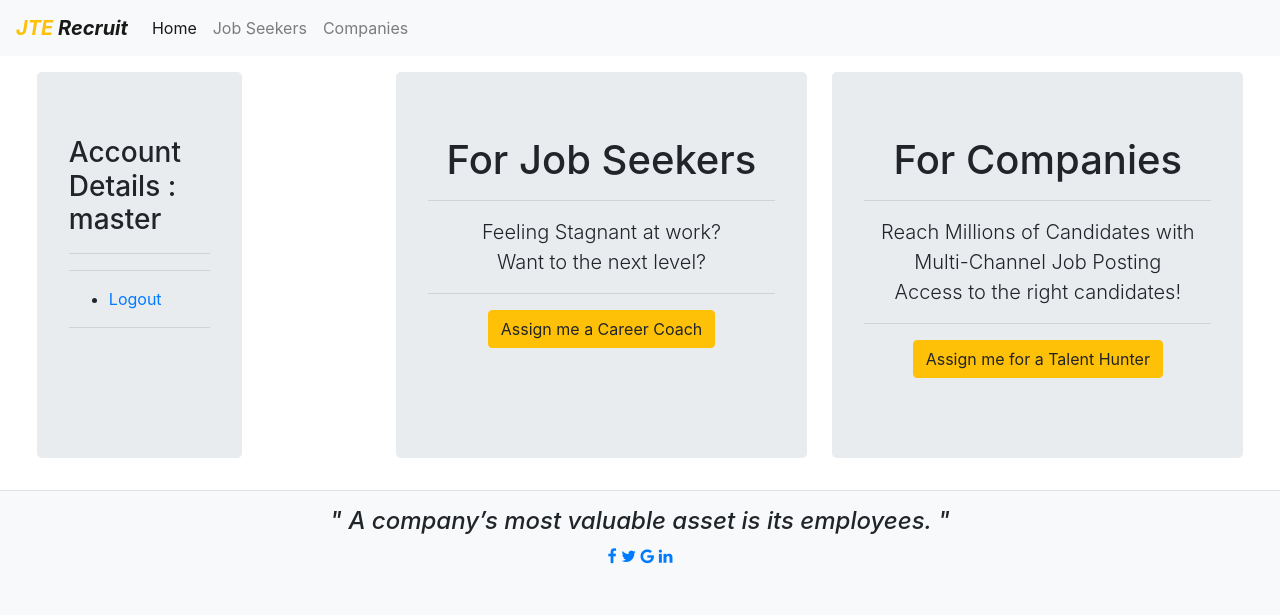
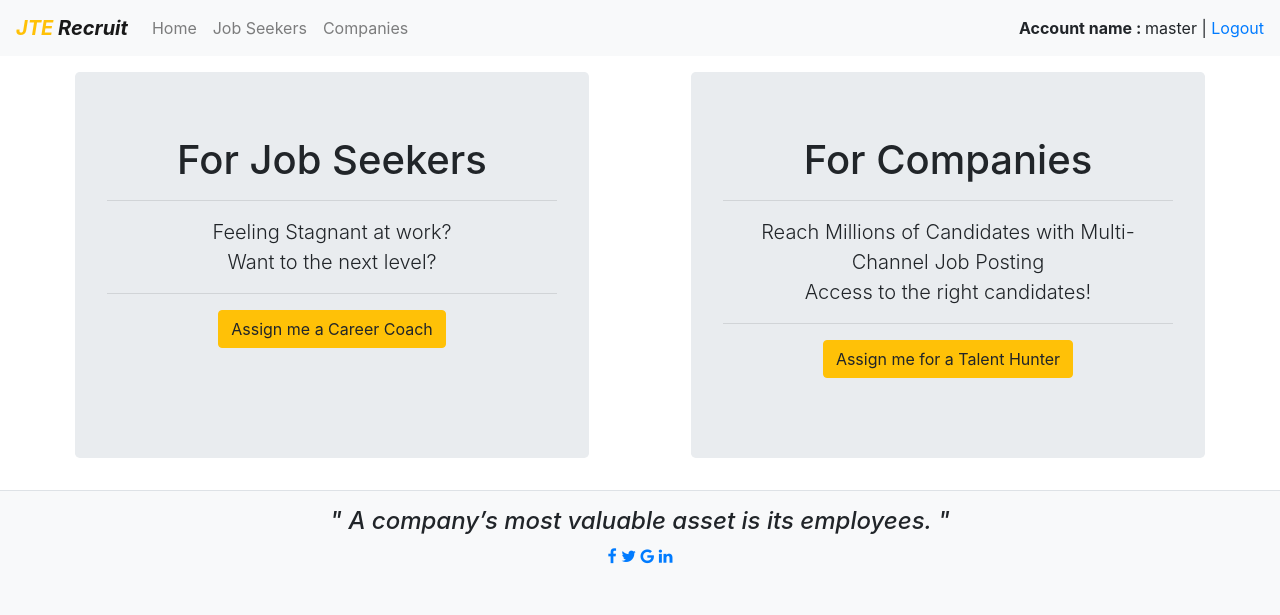
Before and after one commit to Code-Institute-Submissions/project4-django, a Django app: page / in a window 1280 px wide. Shown: the top 615 px of the page. Run offline with Django 3.2, Linux system fonts and the light colour scheme; a user stored in the database is signed in; some libraries are stand-ins or nearby versions.

Commit message:
convert to base and styled the login an register page

```diff
--- /dev/null
+++ b/accounts/templates/base.html
@@ -0,0 +1,85 @@
+<!doctype html>
+<html lang="en">
+
+<head>
+    <!-- Required meta tags -->
+    <meta charset="utf-8">
+    <meta name="viewport" content="width=device-width, initial-scale=1, shrink-to-fit=no">
+    <link rel="stylesheet" href="https://cdnjs.cloudflare.com/ajax/libs/font-awesome/4.7.0/css/font-awesome.min.css">
+
+    <!-- Bootstrap CSS -->
+    <link rel="stylesheet" href="https://stackpath.bootstrapcdn.com/bootstrap/4.3.1/css/bootstrap.min.css" integrity="sha384-ggOyR0iXCbMQv3Xipma34MD+dH/1fQ784/j6cY/iJTQUOhcWr7x9JvoRxT2MZw1T" crossorigin="anonymous">
+
+    <title>{% block title %}{% endblock %}</title>
+</head>
+
+<body>
+    <!-- Navbar -->
+    <nav class="navbar navbar-expand-lg navbar-light bg-light">
+        <a class="navbar-brand font-italic" href=""><strong><span class="text-warning">JTE</span> Recruit</strong></a>
+        <button class="navbar-toggler" type="button" data-toggle="collapse" data-target="#navbarNavDropdown" aria-controls="navbarNavDropdown" aria-expanded="false" aria-label="Toggle navigation">
+        <span class="navbar-toggler-icon"></span>
+      </button>
+
+
+        <div class="collapse navbar-collapse" id="navbarNavDropdown">
+            <ul class="navbar-nav">
+                <li class="nav-item">
+                    <a class="nav-link" href="">Home <span class="sr-only">(current)</span></a>
+                </li>
+                <li class="nav-item">
+                    <a class="nav-link" href="">Job Seekers</a>
+                </li>
+                <li class="nav-item">
+                    <a class="nav-link" href="">Companies</a>
+                </li>
+            </ul>
+        </div>
+
+        <!-- User Login / logout detail -->
+        <span class='text-right'>
+            <span class='pr-2'>
+            {% if messages %}
+                <i>{% for message in messages %} {{ message }} {% endfor %}</i>
+            {% endif %}
+            </span>
+        {% if request.user.username %}
+            <b>Account name : </b>{{request.user.username}} |
+        {% endif %}
+        {% if user.is_authenticated %}
+            <a href="{% url 'logout' %}">Logout</a>
+        {% endif %}
+
+
+        {% if not user.is_authenticated %}
+            <a href="{% url 'login' %}">Login</a> |
+            <a href="{% url 'register' %}">Register</a> |
+        {% endif %}
+        </span>
+        <!-- /.user login / logout detail -->
+
+    </nav>
+    <!-- /navbar -->
+
+    {% block content %}{% endblock %}
+
+    <!-- Footer -->
+    <div class="bg-light border-top pt-3 pb-5">
+        <h4 class=' font-italic text-center'>" A company’s most valuable asset is its employees. "</h4>
+        <div class="text-center">
+            <a href="#" class="fa fa-facebook"></a>
+            <a href="#" class="fa fa-twitter"></a>
+            <a href="#" class="fa fa-google"></a>
+            <a href="#" class="fa fa-linkedin"></a>
+        </div>
+    </div>
+    <!-- /.footer -->
+
+    <!-- Optional JavaScript -->
+    <!-- jQuery first, then Popper.js, then Bootstrap JS -->
+    <script src="https://code.jquery.com/jquery-3.3.1.slim.min.js" integrity="sha384-q8i/X+965DzO0rT7abK41JStQIAqVgRVzpbzo5smXKp4YfRvH+8abtTE1Pi6jizo" crossorigin="anonymous"></script>
+    <script src="https://cdnjs.cloudflare.com/ajax/libs/popper.js/1.14.7/umd/popper.min.js" integrity="sha384-UO2eT0CpHqdSJQ6hJty5KVphtPhzWj9WO1clHTMGa3JDZwrnQq4sF86dIHNDz0W1" crossorigin="anonymous"></script>
+    <script src="https://stackpath.bootstrapcdn.com/bootstrap/4.3.1/js/bootstrap.min.js" integrity="sha384-JjSmVgyd0p3pXB1rRibZUAYoIIy6OrQ6VrjIEaFf/nJGzIxFDsf4x0xIM+B07jRM" crossorigin="anonymous"></script>
+</body>
+
+</html>
--- a/accounts/templates/index.html
+++ b/accounts/templates/index.html
@@ -1,76 +1,12 @@
-<!doctype html>
-<html lang="en">
+{% extends 'base.html' %}
 
-<head>
-    <!-- Required meta tags -->
-    <meta charset="utf-8">
-    <meta name="viewport" content="width=device-width, initial-scale=1, shrink-to-fit=no">
-    <link rel="stylesheet" href="https://cdnjs.cloudflare.com/ajax/libs/font-awesome/4.7.0/css/font-awesome.min.css">
+{% block title %} No.1 Recruitment Firm Singapore | Best Job Portal{% endblock %}
 
-    <!-- Bootstrap CSS -->
-    <link rel="stylesheet" href="https://stackpath.bootstrapcdn.com/bootstrap/4.3.1/css/bootstrap.min.css" integrity="sha384-ggOyR0iXCbMQv3Xipma34MD+dH/1fQ784/j6cY/iJTQUOhcWr7x9JvoRxT2MZw1T" crossorigin="anonymous">
-
-    <title>Hello, world!</title>
-</head>
-
-<body>
-    <!-- Navbar -->
-    <nav class="navbar navbar-expand-lg navbar-light bg-light">
-        <a class="navbar-brand font-italic" href=""><strong><span class="text-warning">JTE</span> Recruit</strong></a>
-        <button class="navbar-toggler" type="button" data-toggle="collapse" data-target="#navbarNavDropdown" aria-controls="navbarNavDropdown" aria-expanded="false" aria-label="Toggle navigation">
-        <span class="navbar-toggler-icon"></span>
-      </button>
-        <div class="collapse navbar-collapse" id="navbarNavDropdown">
-            <ul class="navbar-nav">
-                <li class="nav-item active">
-                    <a class="nav-link" href="">Home <span class="sr-only">(current)</span></a>
-                </li>
-                <li class="nav-item">
-                    <a class="nav-link" href="">Job Seekers</a>
-                </li>
-                <li class="nav-item">
-                    <a class="nav-link" href="">Companies</a>
-                </li>
-            </ul>
-        </div>
-    </nav>
-    <!-- /navbar -->
-
+{% block content %}
     <!-- Callout -->
     <div class="container-fluid callout-container pt-3">
         <div class='row justify-content-around px-4'>
-            <div class="col-12 col-md-2 callout jumbotron text-left">
-                {% if request.user.username %}
-                <h3 class="jumbotron-header">Account Details : {{request.user.username}} </h3>
-                {% endif %}
-
-                <hr/>
-                {% if messages %}
-                <div>
-                    {% for message in messages %} {{ message }} {% endfor %}
-                </div>
-                {% endif %}
-
-                <hr class="block-divider">
-                <p class="lead">
-                    <ul>
-
-                        {% if not user.is_authenticated %}
-                            <li><a href="{% url 'login' %}">Login</a></li>
-                            <li><a href="{% url 'register' %}">Register</a></li>
-                        {% endif %}
-
-                        {% if user.is_authenticated %}
-                            <li><a href="{% url 'logout' %}">Logout</a></li>
-                        {% endif %}
-
-                    </ul>
-                    <hr/>
-                    <!--<a class="btn btn-warning" href="">Assign me a Career Coach</a>-->
-                </p>
-            </div>
-            <div class="col-1 c-md-none"></div>
-            <div class="col-12 col-md-4 callout jumbotron text-center">
+            <div class="col-12 col-md-5 callout jumbotron text-center">
                 <h1 class="jumbotron-header">For Job Seekers</h1>
                 <hr class="block-divider">
                 <p class="lead">
@@ -80,7 +16,7 @@
                     <a class="btn btn-warning" href="">Assign me a Career Coach</a>
                 </p>
             </div>
-            <div class="col-12 col-md-4 callout jumbotron text-center">
+            <div class="col-12 col-md-5 callout jumbotron text-center">
                 <h1 class="jumbotron-header">For Companies</h1>
                 <hr class="block-divider">
                 <p class="lead">
@@ -93,24 +29,4 @@
         </div>
     </div>
     <!-- /.callout -->
-
-    <!-- Footer -->
-    <div class="bg-light border-top pt-3 pb-5">
-        <h4 class=' font-italic text-center'>" A company’s most valuable asset is its employees. "</h4>
-        <div class="text-center">
-            <a href="#" class="fa fa-facebook"></a>
-            <a href="#" class="fa fa-twitter"></a>
-            <a href="#" class="fa fa-google"></a>
-            <a href="#" class="fa fa-linkedin"></a>
-        </div>
-    </div>
-    <!-- /.footer -->
-
-    <!-- Optional JavaScript -->
-    <!-- jQuery first, then Popper.js, then Bootstrap JS -->
-    <script src="https://code.jquery.com/jquery-3.3.1.slim.min.js" integrity="sha384-q8i/X+965DzO0rT7abK41JStQIAqVgRVzpbzo5smXKp4YfRvH+8abtTE1Pi6jizo" crossorigin="anonymous"></script>
-    <script src="https://cdnjs.cloudflare.com/ajax/libs/popper.js/1.14.7/umd/popper.min.js" integrity="sha384-UO2eT0CpHqdSJQ6hJty5KVphtPhzWj9WO1clHTMGa3JDZwrnQq4sF86dIHNDz0W1" crossorigin="anonymous"></script>
-    <script src="https://stackpath.bootstrapcdn.com/bootstrap/4.3.1/js/bootstrap.min.js" integrity="sha384-JjSmVgyd0p3pXB1rRibZUAYoIIy6OrQ6VrjIEaFf/nJGzIxFDsf4x0xIM+B07jRM" crossorigin="anonymous"></script>
-</body>
-
-</html>
+{% endblock %}
--- a/accounts/views.py
+++ b/accounts/views.py
@@ -69,4 +69,7 @@ def register(request):
         form = UserRegistrationForm()
         return render(request, 'register.html', {
             'form':form
-        })\
+        })
+
+def reset_password(request):
+    return render(request, 'reset_password.html')
--- a/project4/urls.py
+++ b/project4/urls.py
@@ -19,5 +19,4 @@ from django.urls import path, include
 urlpatterns = [
     path('admin/', admin.site.urls),
     path('', include('accounts.urls')),
-
 ]
```
Also changed, not shown: accounts/registration/password_reset_form.html (added, +20 -0 lines), accounts/templates/login.html (+21 -17 lines), accounts/templates/register.html (+22 -17 lines), db.sqlite3.
